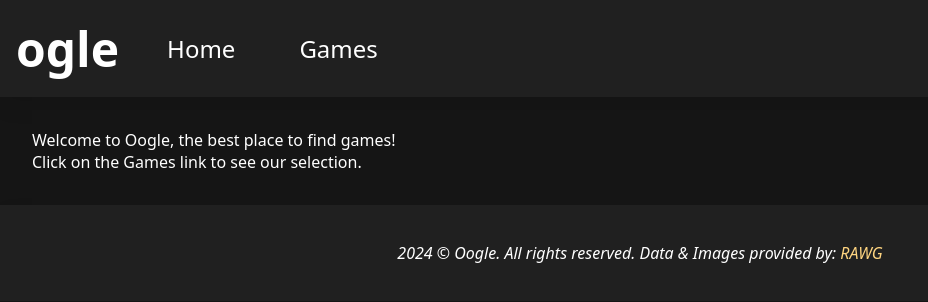
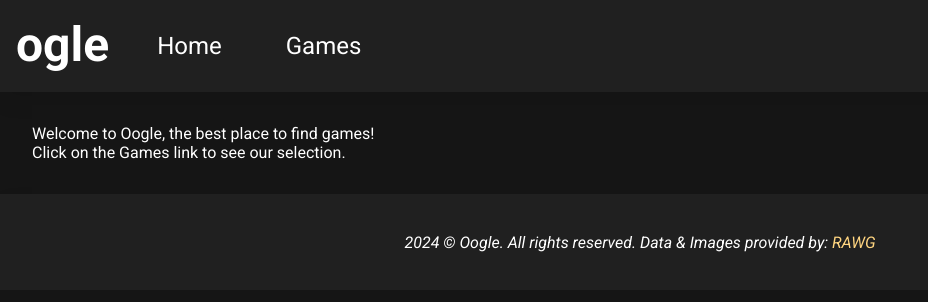
Before and after one commit to hydrarguru/ogle, a Vue app: page / in a window 1280 px wide. Shown: the top 302 px of the page, without its empty margins (0-928 px from the left). Built offline with nearby package versions, Linux system fonts and the light colour scheme.

Commit message:
refactor: changed font to Roboto

```diff
--- a/src/style.css
+++ b/src/style.css
@@ -1,4 +1,5 @@
-@import url('https://fonts.googleapis.com/css2?family=Lato:ital,wght@0,300;0,400;0,700;1,400&display=swap');
+@import url('https://fonts.googleapis.com/css2?family=Arimo:ital,wght@0,400..700;1,400..700&family=Roboto:ital,wght@0,100;0,300;0,400;0,500;0,700;0,900;1,100;1,300;1,400;1,500;1,700;1,900&display=swap');
+
 
 * {
     margin: 0;
@@ -6,7 +7,7 @@
     box-sizing: border-box;
     overflow-x: hidden;
 
-    font-family: Noto Sans, sans-serif;
+    font-family: Roboto, sans-serif;
     --background-color: #151515;
     --secondary-color: #202020;
     --accent: #FFD580;
```
